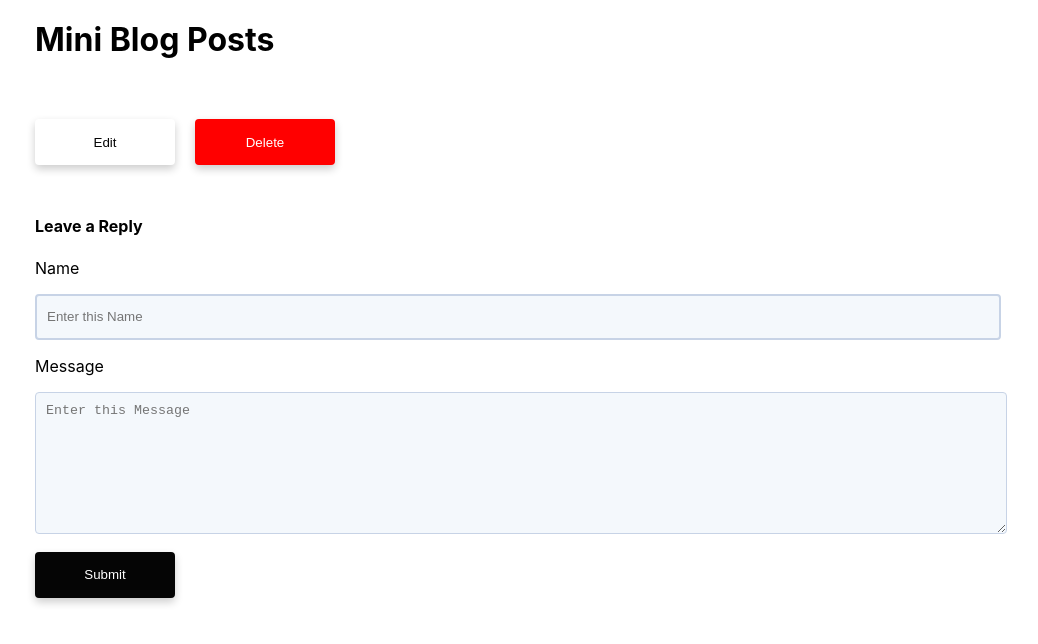
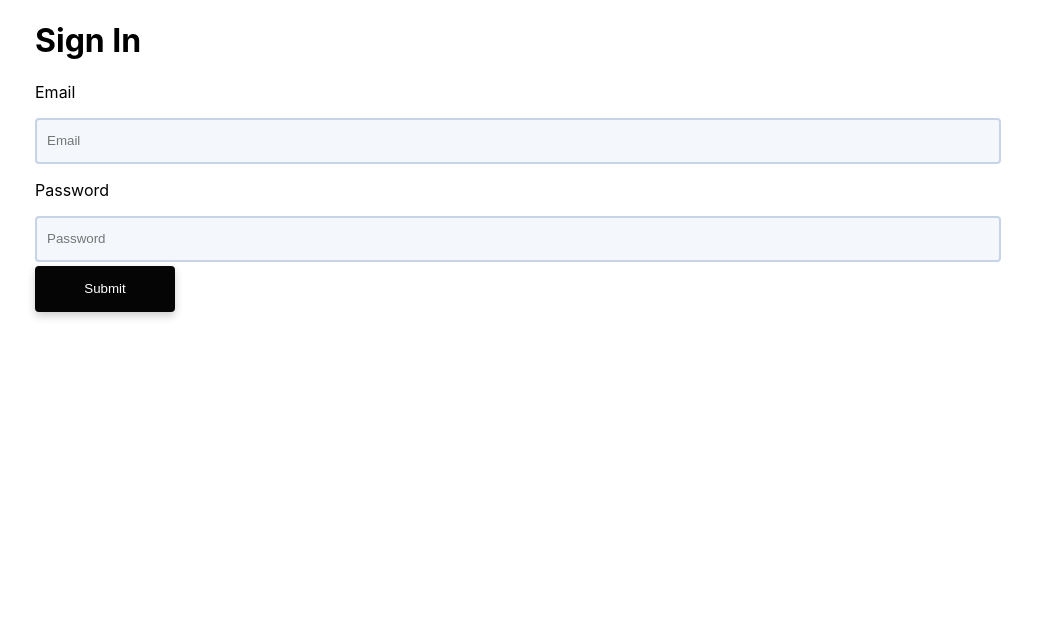
Before and after one commit to iamAbayomi/blog-front-end, a React (Create React App) app in the folder blog-frontend/: page / in a window 1280 px wide. Shown: the top 644 px of the page, without its empty margins (130-1168 px from the left). Built offline with nearby package versions, Linux system fonts and the light colour scheme; no server answers.

Commit message:
added api to create account

```diff
--- a/blog-frontend/src/CreateAccount.js
+++ b/blog-frontend/src/CreateAccount.js
@@ -28,7 +28,7 @@ export default class CreateAccount extends React.Component{
 
       handleuserPaswordChanged(event){
         var user = this.state.user
-        user.email = event.target.value
+        user.password = event.target.value
         this.setState({user: user})
       }
 
@@ -43,9 +43,9 @@ export default class CreateAccount extends React.Component{
             </div>
             <div className="pasword">
                 <p>Password</p>
-                <input className="input-field" placeholder="Password" value={this.state.user.password} onChange={this.handleuserPaswordChanged(this)} />
+                <input className="input-field" type="password" placeholder="Password" value={this.state.user.password} onChange={this.handleuserPaswordChanged.bind(this)} />
             </div>
-            <button className="blue-button" onClick={this.createAccount.bind(this)}> Submit </button>
+            <button className="black-button" onClick={this.createAccount.bind(this)}> Submit </button>
         </div>
     )}
 }
--- a/blog-frontend/src/index.js
+++ b/blog-frontend/src/index.js
@@ -2,9 +2,9 @@ import React from 'react';
 import ReactDOM from 'react-dom';
 import './index.css';
 // import App from './App';
-import App from './Blog'
+// import App from './Blog'
 // import App from './Post'
-// import App from './CreateAccount';
+import App from './CreateAccount';
 // import App from './Login';
 
 
```
